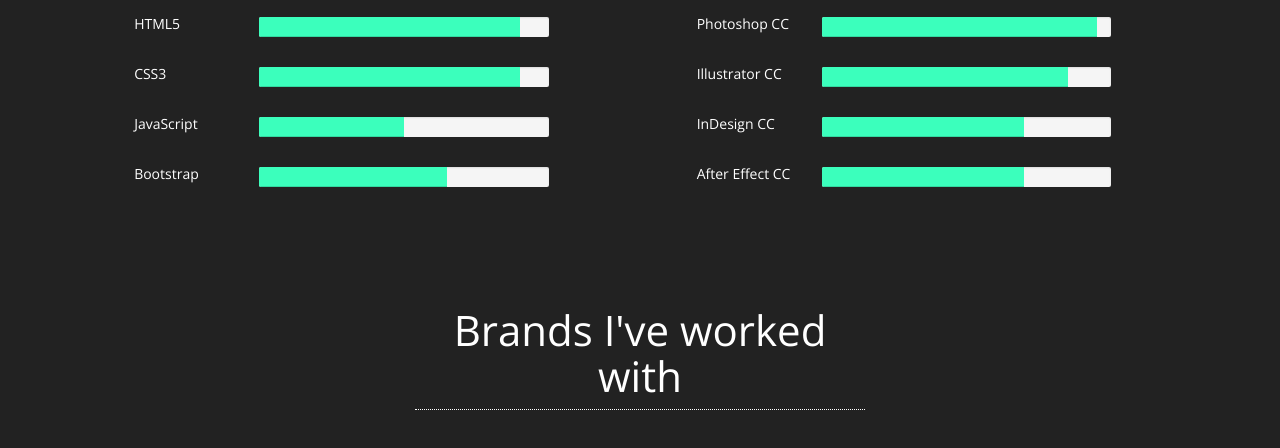
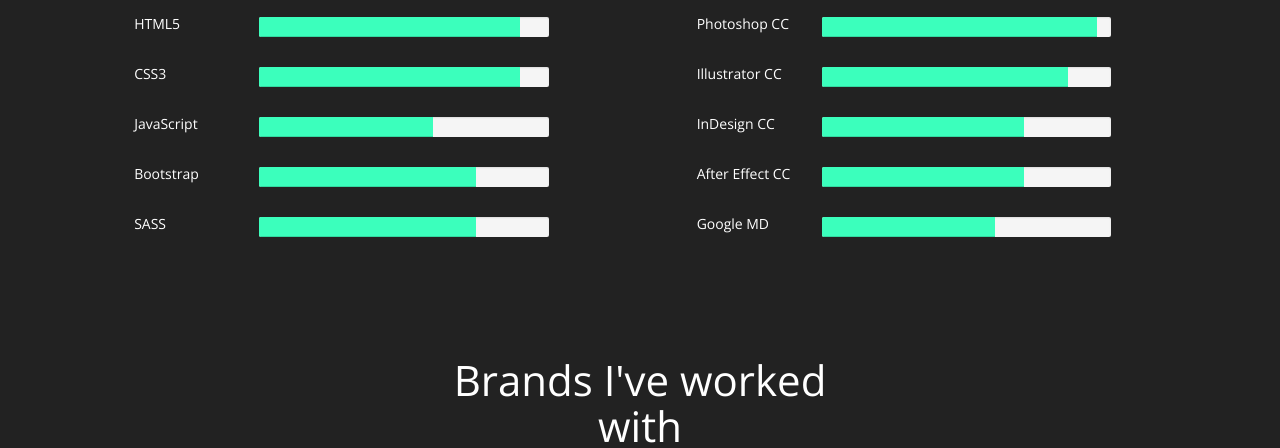
Before and after one commit to juanpernu/Juanpernumian, a plain HTML site: page index.html in a window 1280 px wide. Shown: the part 1456-1904 px from the top of the page. Drawn offline with nearby package versions, Linux system fonts and the light colour scheme.

Commit message:
Update Skills section
Added SASS, Google MD, JavaScript

```diff
--- a/index.html
+++ b/index.html
@@ -98,8 +98,8 @@
 		                      	<div class="col-md-2 skilltitle">JavaScript</div>
 			                      <div class="col-md-8">
 				                      <div class="progress">
-					                      <div class="progress-bar" role="progressbar" aria-valuenow="30" aria-valuemin="0" aria-valuemax="100" style="width: 50%;">
-					                      	<span class="sr-only">50% Complete</span>
+					                      <div class="progress-bar" role="progressbar" aria-valuenow="60" aria-valuemin="0" aria-valuemax="100" style="width: 60%;">
+					                      	<span class="sr-only">60% Complete</span>
 					                      </div>
 				                      </div>
 			                      </div>
@@ -109,8 +109,19 @@
 		                      	<div class="col-md-2 skilltitle">Bootstrap</div>
 			                      <div class="col-md-8">
 				                      <div class="progress">
-					                      <div class="progress-bar" role="progressbar" aria-valuenow="65" aria-valuemin="0" aria-valuemax="100" style="width: 65%;">
-					                      	<span class="sr-only">65% Complete</span>
+					                      <div class="progress-bar" role="progressbar" aria-valuenow="75" aria-valuemin="0" aria-valuemax="100" style="width: 75%;">
+					                      	<span class="sr-only">75% Complete</span>
+					                      </div>
+				                      </div>
+			                      </div>
+		                    </div>
+
+		                    <div class="row skill-atr">
+		                      	<div class="col-md-2 skilltitle">SASS</div>
+			                      <div class="col-md-8">
+				                      <div class="progress">
+					                      <div class="progress-bar" role="progressbar" aria-valuenow="75" aria-valuemin="0" aria-valuemax="100" style="width: 75%;">
+					                      	<span class="sr-only">75% Complete</span>
 					                      </div>
 				                      </div>
 			                      </div>
@@ -160,6 +171,17 @@
 				                      <div class="progress">
 					                      <div class="progress-bar" role="progressbar" aria-valuenow="70" aria-valuemin="0" aria-valuemax="100" style="width: 70%;">
 					                      	<span class="sr-only">70% Complete</span>
+					                      </div>
+				                      </div>
+			                      </div>
+		                    </div>
+
+		                    <div class="row skill-atr">
+		                      	<div class="col-md-2 skilltitle">Google MD</div>
+			                      <div class="col-md-8">
+				                      <div class="progress">
+					                      <div class="progress-bar" role="progressbar" aria-valuenow="60" aria-valuemin="0" aria-valuemax="100" style="width: 60%;">
+					                      	<span class="sr-only">60% Complete</span>
 					                      </div>
 				                      </div>
 			                      </div>
```
